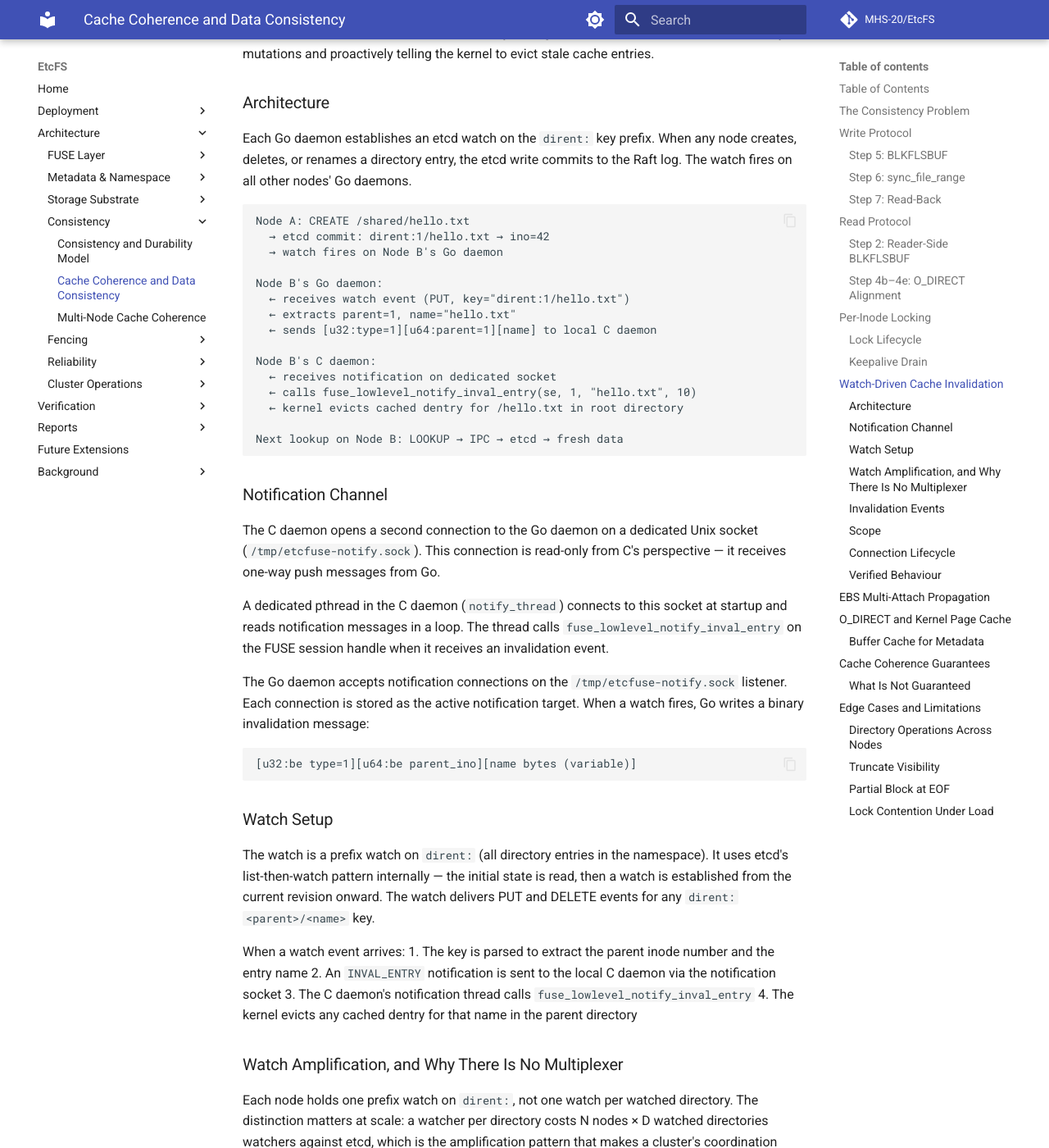
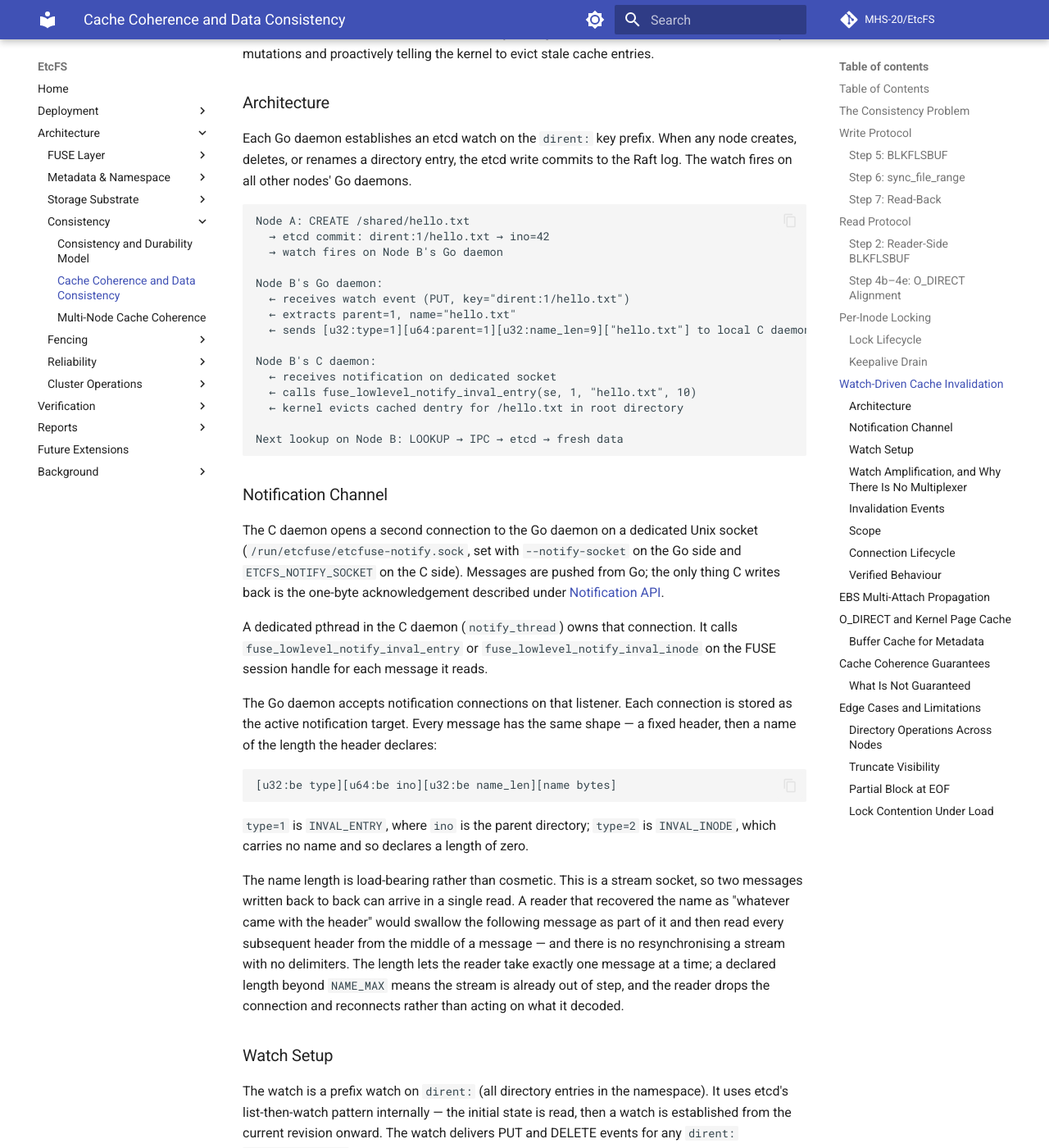
Before and after one commit to etcfs/etcfs-docs, an MkDocs documentation site: the page built from docs/architecture/consistency/cache-coherence.md, in a window 1280 px wide and 1400 px high, scrolled down 4509 px. Shown: the whole window at 82% size. Built offline with MkDocs 1.6.1 and Material for MkDocs 9.7.7, drawn with Linux system fonts in a browser that asks for light colours; comment, search, counter and statistics services are not loaded; some of the changed text lies outside the part shown.

Commit message:
fix(notify): frame invalidation names by length and reconnect the notify client

````diff
--- a/docs/architecture/consistency/cache-coherence.md
+++ b/docs/architecture/consistency/cache-coherence.md
@@ -150,7 +150,7 @@ Node A: CREATE /shared/hello.txt
 Node B's Go daemon:
   ← receives watch event (PUT, key="dirent:1/hello.txt")
   ← extracts parent=1, name="hello.txt"
-  ← sends [u32:type=1][u64:parent=1][name] to local C daemon
+  ← sends [u32:type=1][u64:parent=1][u32:name_len=9]["hello.txt"] to local C daemon
 
 Node B's C daemon:
   ← receives notification on dedicated socket
@@ -162,15 +162,19 @@ Next lookup on Node B: LOOKUP → IPC → etcd → fresh data
 
 ### Notification Channel
 
-The C daemon opens a second connection to the Go daemon on a dedicated Unix socket (`/tmp/etcfuse-notify.sock`). This connection is read-only from C's perspective — it receives one-way push messages from Go.
+The C daemon opens a second connection to the Go daemon on a dedicated Unix socket (`/run/etcfuse/etcfuse-notify.sock`, set with `--notify-socket` on the Go side and `ETCFS_NOTIFY_SOCKET` on the C side). Messages are pushed from Go; the only thing C writes back is the one-byte acknowledgement described under [Notification API](../fuse/fuse-cache-management.md#notification-api).
 
-A dedicated pthread in the C daemon (`notify_thread`) connects to this socket at startup and reads notification messages in a loop. The thread calls `fuse_lowlevel_notify_inval_entry` on the FUSE session handle when it receives an invalidation event.
+A dedicated pthread in the C daemon (`notify_thread`) owns that connection. It calls `fuse_lowlevel_notify_inval_entry` or `fuse_lowlevel_notify_inval_inode` on the FUSE session handle for each message it reads.
 
-The Go daemon accepts notification connections on the `/tmp/etcfuse-notify.sock` listener. Each connection is stored as the active notification target. When a watch fires, Go writes a binary invalidation message:
+The Go daemon accepts notification connections on that listener. Each connection is stored as the active notification target. Every message has the same shape — a fixed header, then a name of the length the header declares:
 
 ```
-[u32:be type=1][u64:be parent_ino][name bytes (variable)]
+[u32:be type][u64:be ino][u32:be name_len][name bytes]
 ```
+
+`type=1` is `INVAL_ENTRY`, where `ino` is the parent directory; `type=2` is `INVAL_INODE`, which carries no name and so declares a length of zero.
+
+The name length is load-bearing rather than cosmetic. This is a stream socket, so two messages written back to back can arrive in a single read. A reader that recovered the name as "whatever came with the header" would swallow the following message as part of it and then read every subsequent header from the middle of a message — and there is no resynchronising a stream with no delimiters. The length lets the reader take exactly one message at a time; a declared length beyond `NAME_MAX` means the stream is already out of step, and the reader drops the connection and reconnects rather than acting on what it decoded.
 
 ### Watch Setup
 
@@ -229,13 +233,17 @@ It does **not** cover:
 
 ### Connection Lifecycle
 
-1. C daemon starts → connects to Go's notification socket → starts `notify_thread`
+1. C daemon starts → `notify_thread` connects to Go's notification socket
 2. Go daemon accepts the connection → stores it → sets up etcd watch
 3. Watch fires → Go sends notification → C calls `fuse_lowlevel_notify_inval_entry`
 4. C daemon shuts down → notification socket closes → Go removes the connection
 5. C daemon restarts → re-connects → Go accepts and stores the new connection
 
-If the notification connection fails (C daemon crashes and restarts), Go detects the closed socket and waits for a new connection. The watch continues to fire, but invalidation events are dropped until a new C daemon connects. This is safe — the worst case is that kernel caches are stale for up to `entry_timeout` seconds.
+The connection is retried rather than attempted once. The two daemons start independently, so the C side can reach the socket before the Go side has bound it; and any error on an established connection — a write that fails, an acknowledgement that times out, a stream found to be out of step — closes it at both ends. `notify_thread` reconnects in either case, backing off from 100 ms to a ceiling of 5 s, and logs both the loss and the recovery.
+
+That retry is not only about dentries. The Go daemon answers an OPEN as cacheable *only while a notification client is connected* to take the pages back again, so a connection that is not up means the kernel caches none of the mount's file data and every read reaches the daemon. A single silent connect failure at startup used to leave a mount in that state permanently, indistinguishable from a slow coordination layer; the daemon now says so in its log the first time an open has to be answered that way.
+
+While no client is connected the watch continues to fire and invalidation events are dropped. This is safe for names — the worst case is a dentry stale for up to `entry_timeout` — because a client that is gone took its FUSE session, and every page it had cached, with it.
 
 The etcd watch itself is also re-established whenever it ends, which it can do without the daemon stopping — a compaction past the watched revision is the usual cause. A drain that stopped at the first closed channel would leave the daemon serving names, absences and directory listings from caches nothing could invalidate again, so the watch loop re-opens and logs that it did. A re-opened watch starts from current: changes during the gap are missed rather than replayed, and are bounded by the same entry and attribute timeouts.
 
````
Also changed, not shown: docs/architecture/fuse/fuse-cache-management.md (+4 -0 lines).
